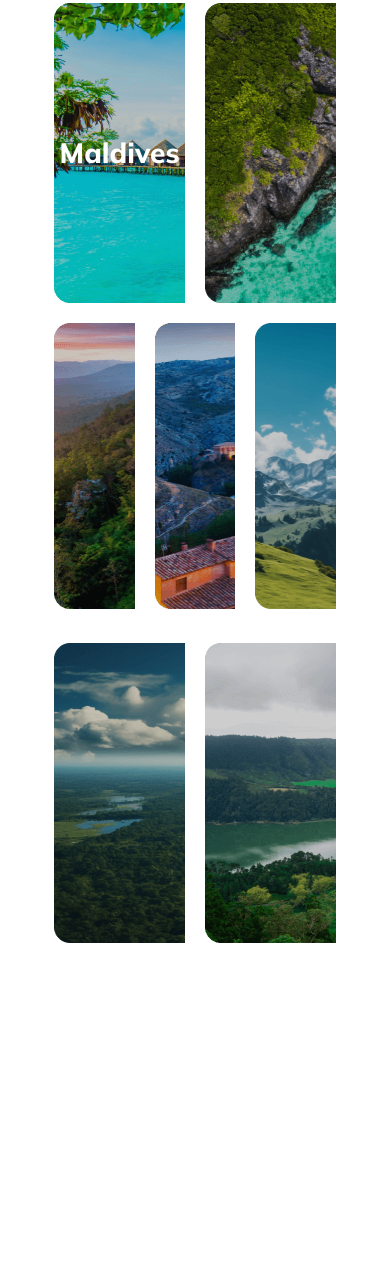
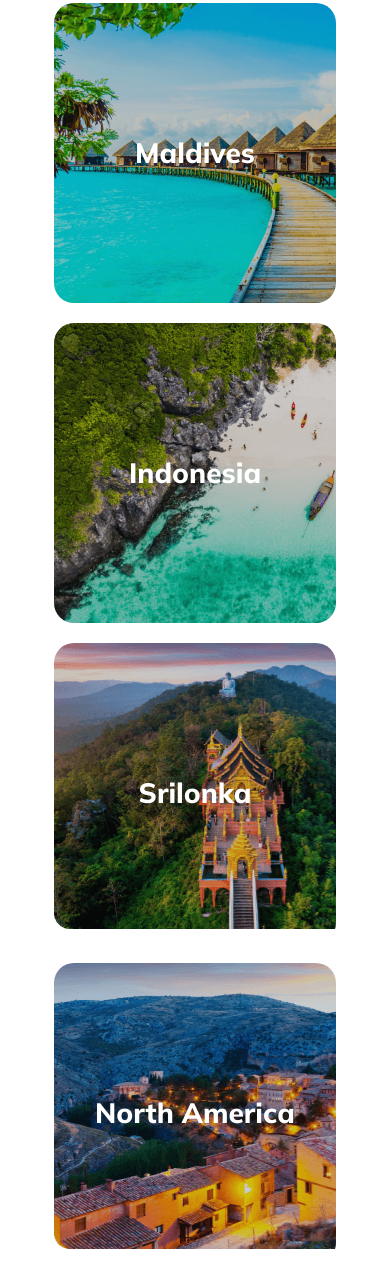
Before and after one commit to RobiulIslam08/world-travel-website-, a plain HTML site: page index.html in a window 390 px wide. Shown: the part 2483-3749 px from the top of the page. Before the commit the page ends 3526 px from the top, so only its background shows below. Drawn offline with Linux system fonts and the light colour scheme.

Commit message:
grid image layout responsive done for mobile device

```diff
--- a/index.html
+++ b/index.html
@@ -85,22 +85,22 @@
 
                 </div>
                 <div class="grid-img-2 grid-img">
-
+                    Indonesia
                 </div>
                 <div class="grid-img-3 grid-img">
-
+                    Srilonka
                 </div>
                 <div class="grid-img-4 grid-img">
-
+                    North America
                 </div>
                 <div class="grid-img-5 grid-img">
-
+                    Kashmir
                 </div>
                 <div class="grid-img-6 grid-img">
-
+                    Bangladesh
                 </div>
                 <div class="grid-img-7 grid-img">
-
+                    Bandorban
                 </div>
             </div>
 
--- a/style.css
+++ b/style.css
@@ -305,45 +305,51 @@ header {
 .grid-img-1 {
     background-image: url("images/rectangle-5.png");
     grid-column: 1/span 6;
+    height: 300px;
+
 }
 .grid-img-2 {
     background-image: url("images/rectangle-8.png");
     grid-column: 7/span 6;
-
+    height: 300px;
 }
 .grid-img-3 {
     background-image: url("images/rectangle-6.png");
-    grid-column: 1/span 4;
+    grid-column: 1/span 3;
     height: 300px;
-
 }
 
 .grid-img-4 {
     background-image: url("images/rectangle-7.png");
-    grid-column: 5/span 4;
+    grid-column: 4/span 5;
+    height: 300px;
 
 }
 
 .grid-img-5 {
     background-image: url("images/rectangle-9.png");
-    grid-column: 9/span 4;
+    grid-column: 9/span 3;
+    height: 300px;
 
 }
 
 .grid-img-6 {
     background-image: url("images/rectangle-11.png");
     grid-column: 1/span 6;
+    height: 300px;
 }
 
 .grid-img-7 {
     background-image: url("images/rectangle-10.png");
     grid-column: 7/span 6;
+    height: 300px;
 }
 
 
 
 
 .grid-img {
+    border-radius: 20px;
     background-repeat: no-repeat;
     /* background-size: cover; */
     width: 100%;
@@ -444,6 +450,48 @@ header {
 
         left: 32%;
     }
+    .grid-img-container {
+        grid-template-columns: 1fr;
+    }
+    .grid-img-1 {
+        background-image: url("images/rectangle-5.png");
+        grid-column: 1/span 12;
+
+    }
+    .grid-img-2 {
+        background-image: url("images/rectangle-8.png");
+        grid-column: 1/span 12;
+
+    }
+    .grid-img-3 {
+        background-image: url("images/rectangle-6.png");
+        grid-column: 1/span 12;
+
+
+    }
+
+    .grid-img-4 {
+        background-image: url("images/rectangle-7.png");
+        grid-column: 1/span 12;
+
+    }
+
+    .grid-img-5 {
+        background-image: url("images/rectangle-9.png");
+        grid-column: 1/span 12;
+
+    }
+
+    .grid-img-6 {
+        background-image: url("images/rectangle-11.png");
+        grid-column: 1/span 12;
+    }
+
+    .grid-img-7 {
+        background-image: url("images/rectangle-10.png");
+        grid-column: 1/span 12;
+    }
+
 
 
 
```
